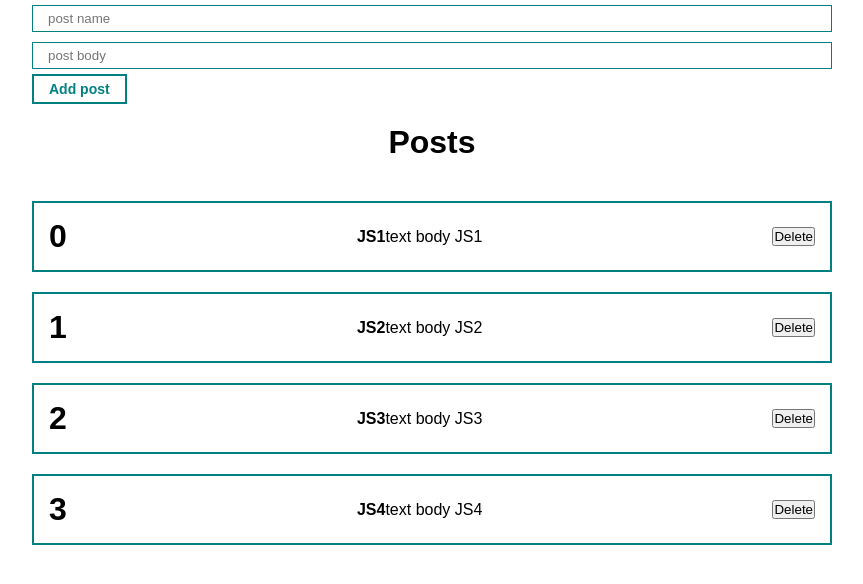
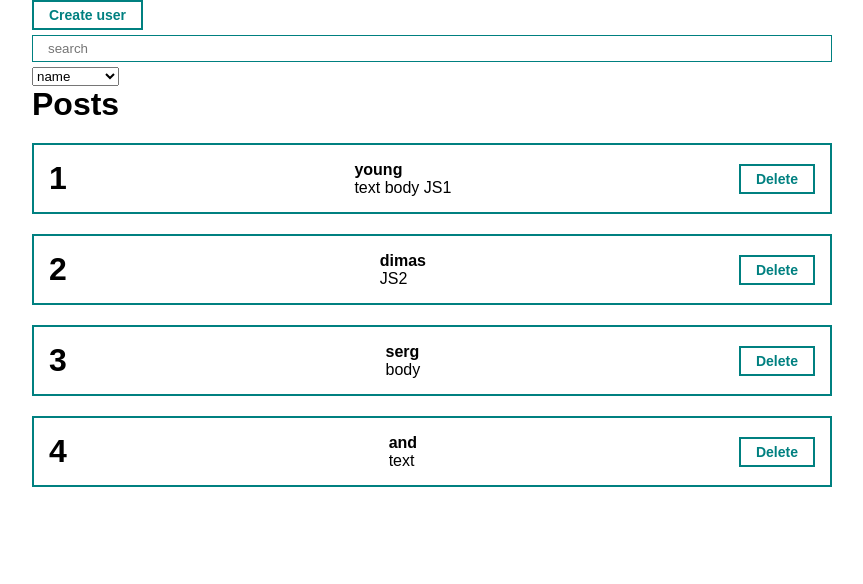
Before and after one commit to dimapanasiuk/hooks-app, a React (Create React App) app: page /posts/1 in a window 1280 px wide. Shown: the top 584 px of the page, without its empty margins (208-1071 px from the left). Built offline with nearby package versions, Linux system fonts and the light colour scheme.

Commit message:
add css and popup

```diff
--- a/package.json
+++ b/package.json
@@ -14,6 +14,7 @@
     "react": "^17.0.2",
     "react-dom": "^17.0.2",
     "react-scripts": "4.0.3",
+    "react-transition-group": "^4.4.2",
     "uuid": "^8.3.2",
     "web-vitals": "^1.0.1"
   },
@@ -22,7 +23,7 @@
     "build": "react-scripts build",
     "test": "react-scripts test",
     "eject": "react-scripts eject",
-    "lint": "eslint"
+    "lint": "eslint ."
   },
   "husky": {
     "hooks": {
--- a/src/App.js
+++ b/src/App.js
@@ -1,38 +1,51 @@
-import React, { useState, useRef } from 'react';
+import React, { useMemo, useState } from 'react';
+import PostFilter from './Components/PostFilter';
 import PostList from './Components/PostlList';
-import Button from './Components/UI/button/Button';
-import Input from './Components/UI/input/Input';
+import PostForm from './Components/PostForm';
+import Modal from './Components/UI/modal/Modal';
+import MyButton from './Components/UI/button/Button';
+
 import './styles/App.css';
 
 const App = () => {
-  const bodyInputRef = useRef();
-
   const [posts, setPosts] = useState([
-    { id: 1, title: 'JS1', body: 'text body JS1' },
-    { id: 2, title: 'JS2', body: 'text body JS2' },
-    { id: 3, title: 'JS3', body: 'text body JS3' },
-    { id: 4, title: 'JS4', body: 'text body JS4' },
+    { id: 1, title: 'young', body: 'text body JS1' },
+    { id: 2, title: 'dimas', body: 'JS2' },
+    { id: 3, title: 'serg', body: 'body ' },
+    { id: 4, title: 'and', body: 'text ' },
   ]);
 
-  const [post, setPost] = useState({ title: '', body: '' });
+  const [filter, setFilter] = useState({ sort: '', query: '' });
+  const [modal, setModal] = useState(false);
 
-  const addNewPost = (e) => {
-    e.preventDefault();
+  const createPost = (newPost) => {
+    setPosts([...posts, newPost]);
+    setModal(false);
+  };
 
-    setPosts([...posts, { ...post, id: Date.now() }]);
-    setPost({ title: '', body: '' });
+  const sortedPosts = useMemo(() => {
+    if (filter.sort) {
+      return [...posts].sort((a, b) => a[filter.sort].localeCompare(b[filter.sort]));
+    }
+    return posts;
+  }, [filter.sort, posts]);
+
+  const sortedAndSearchedPosts = useMemo(() => sortedPosts.filter(
+    (post) => post.title.toLowerCase().includes(filter.query),
+  ), [filter.query, sortedPosts]);
+
+  const removePost = (post) => {
+    setPosts(posts.filter((p) => p.id !== post.id));
   };
 
   return (
     <div className="App">
-      <form>
-        {/* управляемый компонент */}
-        <Input type="text" placeholder="post name" value={post.title} onChange={(e) => setPost({ ...post, title: e.target.value })} />
-        {/* неуправляемый, неконтролируемый компонент */}
-        <Input type="text" ref={bodyInputRef} placeholder="post body" value={post.body} onChange={(e) => setPost({ ...post, body: e.target.value })} />
-        <Button onClick={addNewPost}>Add post</Button>
-      </form>
-      <PostList posts={posts} title="Posts" />
+      <MyButton onClick={() => setModal(true)}>Create user</MyButton>
+      <Modal isVisible={modal} setVisible={setModal}>
+        <PostForm create={createPost} />
+      </Modal>
+      <PostFilter filter={filter} setFilter={setFilter} />
+      <PostList remove={removePost} posts={sortedAndSearchedPosts} title="Posts" />
     </div>
   );
 };
--- /dev/null
+++ b/src/Components/PostFilter.js
@@ -0,0 +1,20 @@
+import React from 'react';
+import Input from './UI/input/Input';
+import Select from './UI/select/select';
+
+const PostFilter = ({ filter, setFilter }) => (
+  <>
+    <Input placeholder="search" value={filter.query} onChange={(e) => setFilter({ ...filter, query: e.target.value })} />
+    <Select
+      value={filter.sort}
+      onChange={(selectedSort) => setFilter({ ...filter, sort: selectedSort })}
+      defaultValue="Sorting by"
+      options={[
+        { name: 'name', value: 'title' },
+        { name: 'description', value: 'body' },
+      ]}
+    />
+  </>
+);
+
+export default PostFilter;
--- /dev/null
+++ b/src/Components/PostForm.js
@@ -0,0 +1,27 @@
+import React, { useState } from 'react';
+import Button from './UI/button/Button';
+import Input from './UI/input/Input';
+
+const PostForm = ({ create }) => {
+  const [post, setPost] = useState({ title: '', body: '' });
+  const addNewPost = (e) => {
+    e.preventDefault();
+
+    const newPost = {
+      ...post,
+      id: Date.now(),
+    };
+
+    create(newPost);
+    setPost({ title: '', body: '' });
+  };
+  return (
+    <form>
+      <Input type="text" placeholder="post name" value={post.title} onChange={(e) => setPost({ ...post, title: e.target.value })} />
+      <Input type="text" placeholder="post body" value={post.body} onChange={(e) => setPost({ ...post, body: e.target.value })} />
+      <Button onClick={addNewPost}>Add post</Button>
+    </form>
+  );
+};
+
+export default PostForm;
--- a/src/Components/PostItem.js
+++ b/src/Components/PostItem.js
@@ -1,15 +1,16 @@
 import React from 'react';
 import { get } from 'lodash';
+import Button from './UI/button/Button';
 
-const PostItem = ({ post, number }) => (
+const PostItem = ({ post, number, remove }) => (
   <div className="post">
     <h1>{number}</h1>
     <div>
       <strong>{get(post, 'title')}</strong>
-      {get(post, 'body')}
+      <p>{get(post, 'body')}</p>
     </div>
     <div className="post_btns">
-      <button type="button">Delete</button>
+      <Button onClick={() => remove(post)} type="button">Delete</Button>
     </div>
   </div>
 );
--- a/src/Components/PostlList.js
+++ b/src/Components/PostlList.js
@@ -1,14 +1,25 @@
 import React from 'react';
+import { CSSTransition, TransitionGroup } from 'react-transition-group';
 import { v4 as uuidv4 } from 'uuid';
 import PostItem from './PostItem';
 
-const PostList = ({ posts, title }) => (
-  <>
-    <h1 className="post-label">{title}</h1>
-    { posts.map(
-      (post, num) => <PostItem key={uuidv4()} post={post} number={num} />,
-    )}
-  </>
-);
+const PostList = ({ posts, title, remove }) => (!posts.length
+  ? <h1 style={{ textAlign: 'center' }}>List of posts is empty</h1>
+  : (
+    <div>
+      <h1>{title}</h1>
+      <TransitionGroup>
+        { posts.map((post, num) => (
+          <CSSTransition
+            key={post.id}
+            timeout={500}
+            classNames="post"
+          >
+            <PostItem remove={remove} post={post} number={num + 1} />
+          </CSSTransition>
+        ))}
+      </TransitionGroup>
+    </div>
+  ));
 
 export default PostList;
--- /dev/null
+++ b/src/Components/UI/modal/Modal.js
@@ -0,0 +1,27 @@
+import React from 'react';
+import './Modal.modules.css';
+
+const Modal = ({ children, isVisible, setVisible }) => {
+  const rootClasses = ['myModal'];
+  if (isVisible) {
+    rootClasses.push('active');
+  }
+
+  return (
+    <div
+      aria-hidden="true"
+      className={rootClasses.join(' ')}
+      onClick={() => setVisible(false)}
+    >
+      <div
+        aria-hidden="true"
+        className="myModalContent"
+        onClick={(e) => e.stopPropagation()}
+      >
+        {children }
+      </div>
+    </div>
+  );
+};
+
+export default Modal;
--- /dev/null
+++ b/src/Components/UI/modal/Modal.modules.css
@@ -0,0 +1,22 @@
+.myModal {
+  position: fixed;
+  top: 0;
+  bottom: 0;
+  right: 0;
+  left: 0;
+  display: none;
+  background: rgb(0, 0, 0, 0.5);
+}
+
+.myModalContent {
+  padding: 25px;
+  background: white;
+  border-radius: 10px;
+  min-width: 250px;
+}
+
+.myModal.active {
+  display: flex;
+  justify-content: center;
+  align-items: center;
+}
--- /dev/null
+++ b/src/Components/UI/select/select.js
@@ -0,0 +1,19 @@
+import React from 'react';
+import { v4 as uuidv4 } from 'uuid';
+
+const Select = ({
+  options, defaultValue, value, onChange,
+}) => (
+  <div>
+    <select value={value} onChange={(e) => onChange(e.target.value)}>
+      <option disabled value="value1">{defaultValue}</option>
+      {options.map((option) => (
+        <option key={uuidv4()} value={option.value}>
+          {option.name}
+        </option>
+      ))}
+    </select>
+  </div>
+);
+
+export default Select;
--- a/src/styles/App.css
+++ b/src/styles/App.css
@@ -29,3 +29,22 @@
   justify-content: center;
   padding: 20px 0;
 }
+
+.post__btns {
+  display: flex;
+}
+
+.post-enter {
+  transform: translateX(-350px);
+}
+.post-enter-active {
+  transform: translateX(0px);
+  transition: all 500ms ease-in;
+}
+.post-exit {
+  opacity: 1;
+}
+.post-exit-active {
+  transform: translateX(-350px);
+  transition: all 500ms ease-in;
+}
```
Also changed, not shown: 2 other files (tests, documents, lock files or other folders).
